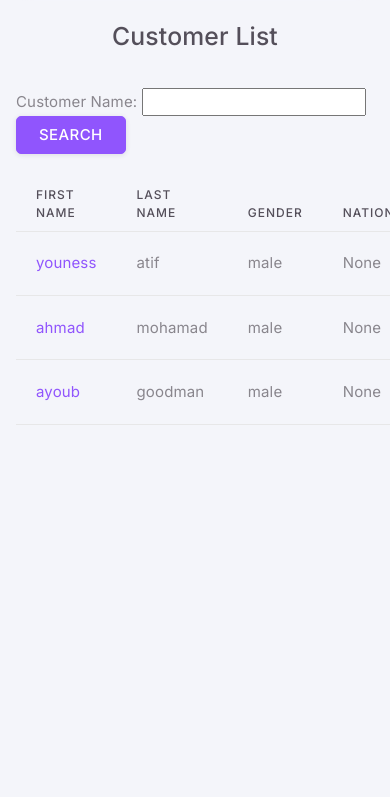
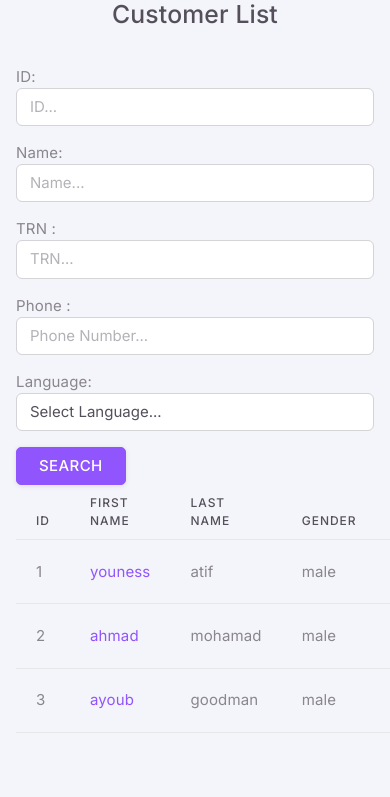
Before and after one commit to ynstf/DJANGO-CRM, a Django app: page /customer_list/ in a window 390 px wide; the page is wider, and only the part inside the window is pictured. Shown: the part 63-860 px from the top of that part. Before the commit the page ends 488 px from the top of that part, so only its background shows below. Run offline with Django 4.2, Linux system fonts and the light colour scheme; data comes from the database, SQL or seed files in the repository; both versions use the stored data as it was after the commit; some libraries are stand-ins or nearby versions.

Commit message:
enhance the search functionality by adding more fields of searsh. (Id, Phones, TRN, Language)

```diff
--- a/apps/dashboard/templates/customer_list.html
+++ b/apps/dashboard/templates/customer_list.html
@@ -28,22 +28,63 @@
     <div class="content-wrapper">
 
         <div class="container">
-            <br>
+
             <center><h2>Customer List</h2></center>
             <br>
 
-            <!-- Display dynamic search form -->
-            <form method="get" action="{% url 'customer_list' %}" id="search-form">
-                <label for="id_name">Customer Name: </label>
-                <input type="text" id="id_name" name="name">
-                <button class="btn btn-primary" type="submit">Search</button>
+
+            <!-- Display dynamic search form with language dropdown -->
+            <form method="get" action="{% url 'customer_list' %}" id="search-form" class="row g-3">
+
+
+                <div class="col-md-4">
+                    <label for="id_id">ID:</label>
+                    <input type="text" id="id_id" name="id" class="form-control" value="{{ id_query }}" placeholder="ID..." aria-label="ID">
+                </div>
+
+                <div class="col-md-4">
+                    <label for="id_name">Name:</label>
+                    <input type="text" id="id_name" name="name" class="form-control" value="{{ name_query }}" placeholder="Name..." aria-label="Name">
+                </div>
+
+                <div class="col-md-4">
+                    <label for="id_trn" >TRN :</label>
+                    <input type="text" id="id_trn" name="trn" class="form-control" value="{{ trn_query }}" placeholder="TRN..." aria-label="TRN">
+                </div>
+
+                <div class="col-md-4">
+                    <label for="id_phone">Phone :</label>
+                    <input type="text" id="id_phone" name="number" class="form-control" value="{{ number_query }}" placeholder="Phone Number..." aria-label="Phone Number">
+                </div>
+
+                <div class="col-md-4">
+                    <label for="id_language">Language:</label>
+                    <select id="id_language" name="language" class="form-control">
+                        {% if language_query %}
+                            <option value="" selected disabled>{{ language_query }}</option>
+                        {% else %}
+                            <option value="" selected disabled>Select Language...</option>
+                        {% endif %}
+
+                        {% for language in languages %}
+                            <option value="{{ language }}">{{ language }}</option>
+                        {% endfor %}
+                        <!-- <option value="arabic">Arabic</option>
+                        <option value="french">French</option>
+                        <option value="english">English</option> -->
+                    </select>
+                </div>
+                <div class="col-12 mt-3">
+                    <button class="btn btn-primary" type="submit">Search</button>
+                </div>
             </form>
-            <br>
 
             <!-- Table to display customer information -->
             <table class="table">
                 <thead>
                     <tr>
+
+                        <th>ID</th>
                         <th>First Name</th>
                         <th>Last Name</th>
                         <th>Gender</th>
@@ -61,6 +102,7 @@
                 <tbody>
                     {% for customer in customers %}
                         <tr>
+                            <td>{{ customer.info.id }}</td>
                             <td> <a href="{% url 'customer_info' customer.info.id %}">{{ customer.info.first_name }}</a></td>
                             <td>{{ customer.info.last_name }}</td>
                             <td>{{ customer.info.gender }}</td>
--- a/apps/dashboard/views.py
+++ b/apps/dashboard/views.py
@@ -3,7 +3,7 @@ from web_project.template_helpers.theme import TemplateHelper
 from apps.authentication.models import Employee
 from django.shortcuts import render, redirect
 
-from apps.dashboard.models import Address, Customer, Inquiry
+from apps.dashboard.models import Address, Customer, Inquiry, Language
 from .forms import CustomerForm, AddressForm, InquiryForm,CustomerFormEdit
 
 from apps.dashboard.models import PhoneNumber, Email, Landline, WhatsApp, Emirate
@@ -32,40 +32,69 @@ def customer_list(request):
     if request.method == 'GET':
         # Get the name entered in the query parameter
         name_query = request.GET.get('name')
+        id_query = request.GET.get('id')
+        trn_query = request.GET.get('trn')
+        number_query = request.GET.get('number')
+        language_query = request.GET.get('language')
 
         # Filter customers based on the entered name
         if name_query:
             customers = customers.filter(first_name__icontains=name_query)
 
-            # If it's an AJAX request, return a JSON response
-            if request.headers.get('HTTP_X_REQUESTED_WITH') == 'XMLHttpRequest':
+        if id_query:
+            customers = customers.filter(id=id_query)
 
-                # show all detail
-                customer = []
-                for c in customers:
-                    customer.append({'info':c,
-                        'number':PhoneNumber.objects.filter(customer=c).first(),
-                        'email':Email.objects.filter(customer=c).first(),
-                        })
-                print(customer)
+        if trn_query:
+            customers = customers.filter(trn__icontains=trn_query)
 
-                # Return a JSON response with the customer data
-                return JsonResponse({'customers':customer })
+        if language_query:
+            id = Language.objects.get(name=language_query)
+            customers = customers.filter(language=id)
+
+
+        if number_query:
+            phones = PhoneNumber.objects.all()
+            phones = phones.filter(number__icontains=number_query)
+            customers = [phone.customer for phone in phones ]
+
+
+        # If it's an AJAX request, return a JSON response
+        if request.headers.get('HTTP_X_REQUESTED_WITH') == 'XMLHttpRequest':
+            # show all detail
+            customer = []
+            for c in customers:
+                customer.append({'info':c,
+                    'number':PhoneNumber.objects.filter(customer=c).first(),
+                    'email':Email.objects.filter(customer=c).first(),
+                    })
+
+            # Return a JSON response with the customer data
+            return JsonResponse({'customers':customer })
 
     # Render the initial page with the full customer list
     layout_path = TemplateHelper.set_layout("layout_blank.html", context={})
 
-    # show all phones in cases
+    # show all infos
     customer = []
     for c in customers:
         customer.append({'info':c,
                         'number':PhoneNumber.objects.filter(customer=c).first(),
                         'email':Email.objects.filter(customer=c).first(),
                         })
-    print(customer)
+
+    # all language
+    languages = Language.objects.all()
 
     context = {'layout_path': layout_path,
                 'customers': customer,
+
+                'name_query':name_query if name_query!=None else '' ,
+                'id_query':id_query if id_query!=None else '' ,
+                'trn_query':trn_query if trn_query!=None else '' ,
+                'number_query':number_query if number_query!=None else '' ,
+                'language_query':language_query if language_query!=None else '' ,
+
+                'languages':languages ,
 
                 }
 
```
Also changed, not shown: db.sqlite3.
